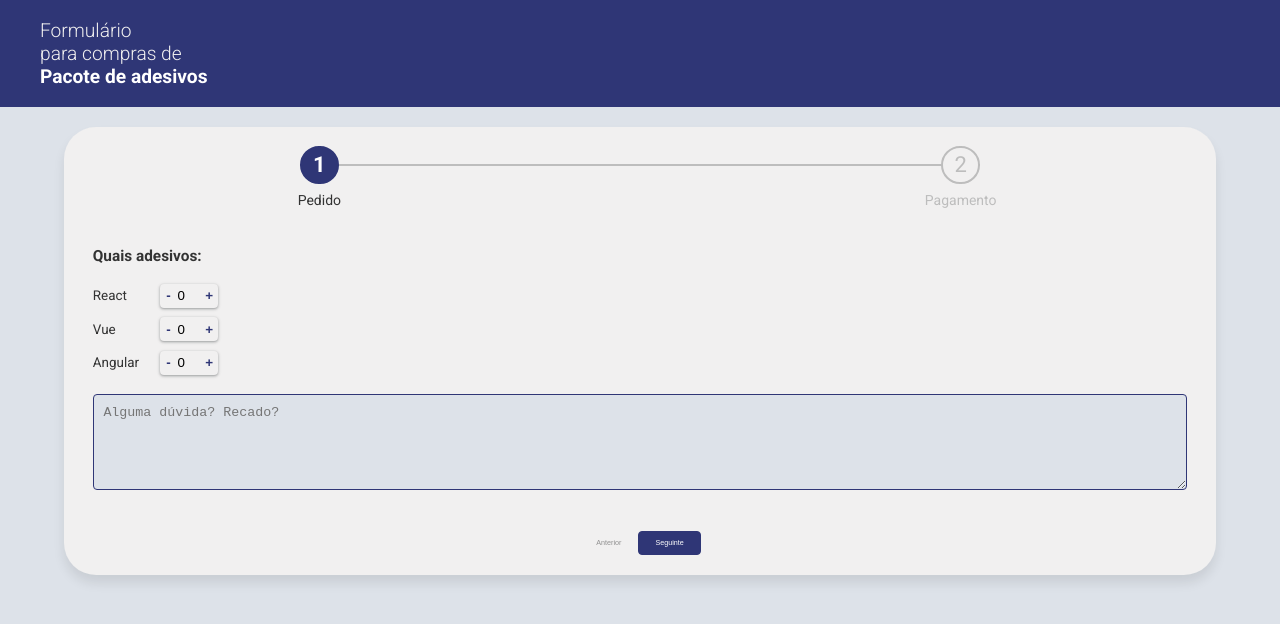
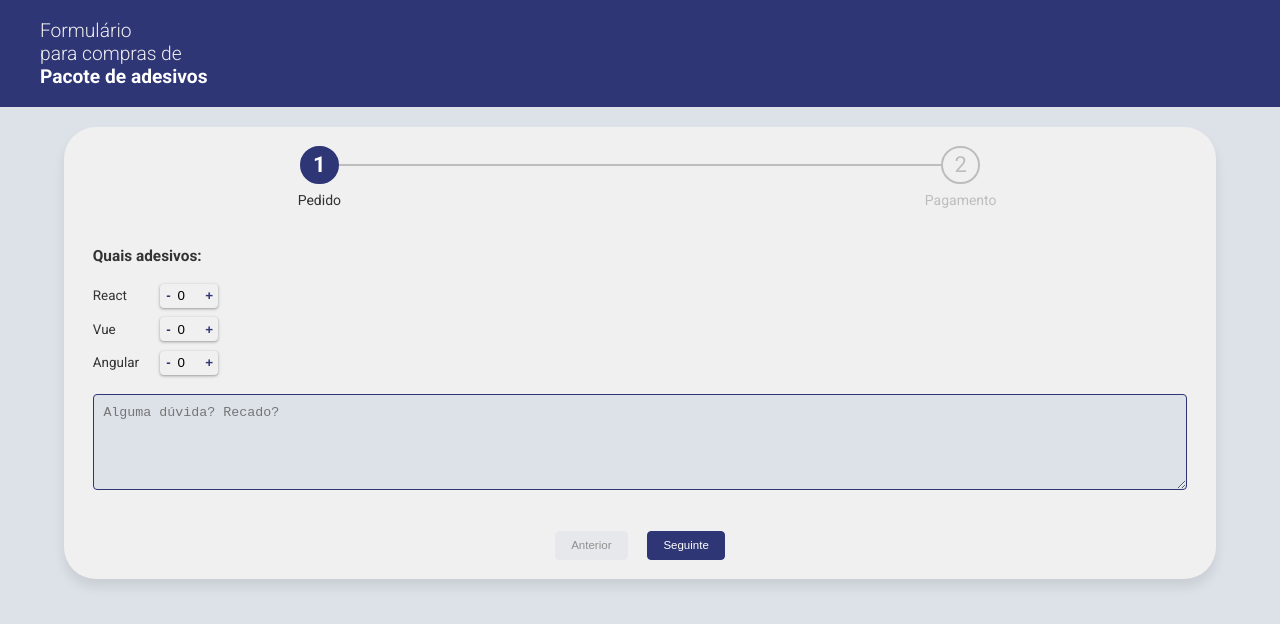
Before and after one commit to yuri014/desafio-frontend---bempaggo, a Vue app: page / in a window 1280 px wide. Shown: the top 624 px of the page. Built offline with nearby package versions, Linux system fonts and the light colour scheme.

Commit message:
feat:  style control buttons

```diff
--- a/src/components/FormWizard.vue
+++ b/src/components/FormWizard.vue
@@ -53,7 +53,7 @@ export default {
 
     <div class="controls">
       <button class="btn" @click="currentStep--" :disabled="currentStep == 0">Anterior</button>
-      <button class="btn btn--green-1" @click="currentStep++" :disabled="currentStep == 1">
+      <button class="btn btn-success" @click="currentStep++" :disabled="currentStep == 1">
         Seguinte
       </button>
     </div>
@@ -189,32 +189,34 @@ export default {
 
 .controls {
   display: flex;
+  gap: 2rem;
 }
 
 .btn {
   display: flex;
-  justify-content: center;
-  align-items: center;
-  padding: 6px 16px;
+  place-content: center;
+  padding: 0.8rem 1.6rem;
   border: 1px solid;
   text-align: center;
-  vertical-align: middle;
   cursor: pointer;
-  line-height: 1.5;
   transition: all 150ms;
   border-radius: 4px;
   width: fit-content;
-  font-size: 0.75rem;
+  font-size: 1.2rem;
   color: $low-font-color;
-  background-color: $bg-high;
-  border-color: $bg-high;
+  background-color: $bg-low;
+  border-color: $bg-low;
 
   &:disabled {
     opacity: 0.5;
-    pointer-events: none;
+    cursor: not-allowed;
+
+    &:active {
+      pointer-events: none;
+    }
   }
 
-  &--green-1 {
+  &-success {
     background-color: $brand-color;
     border-color: $brand-color;
     color: $pure-white;
```
